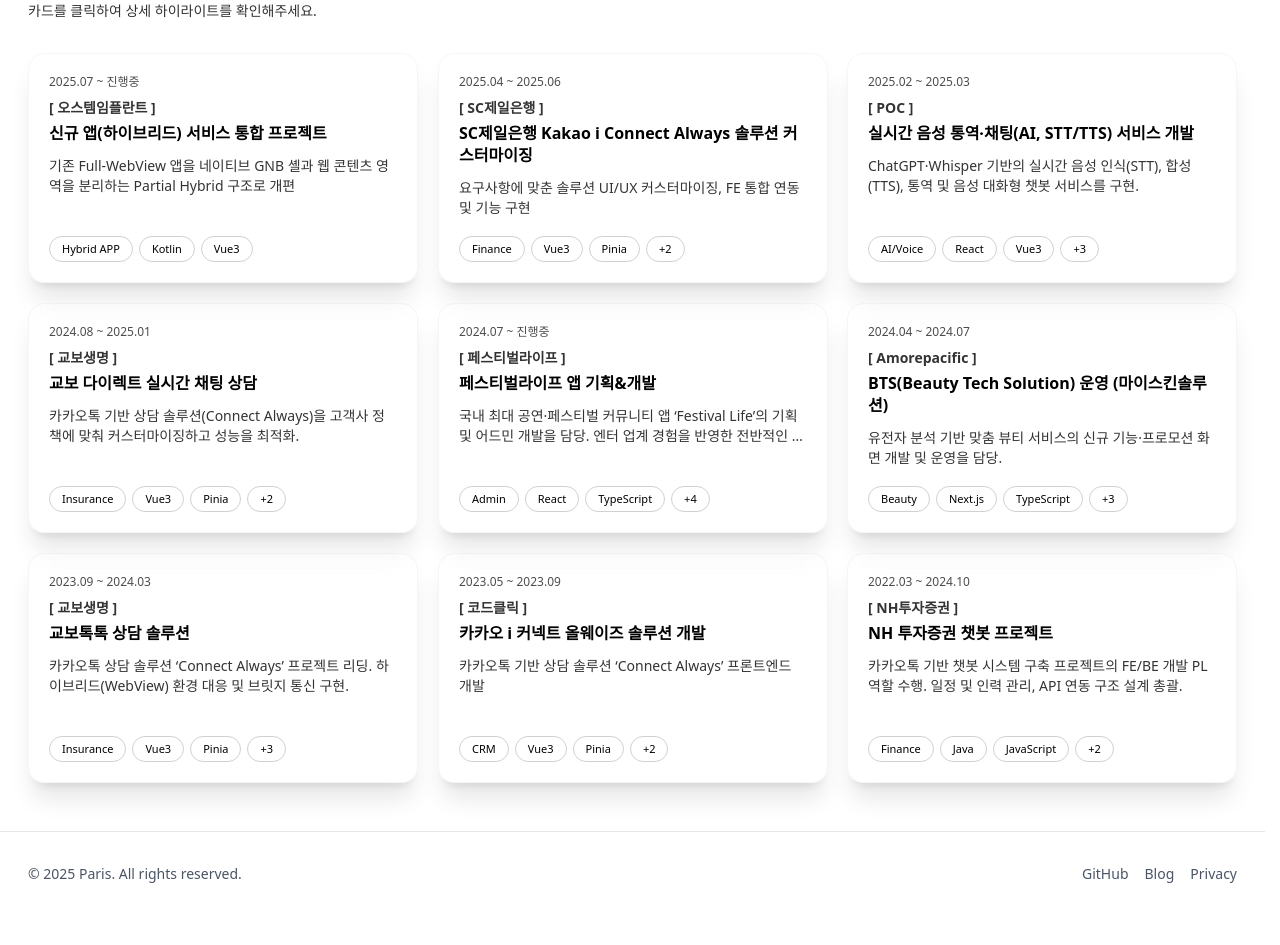
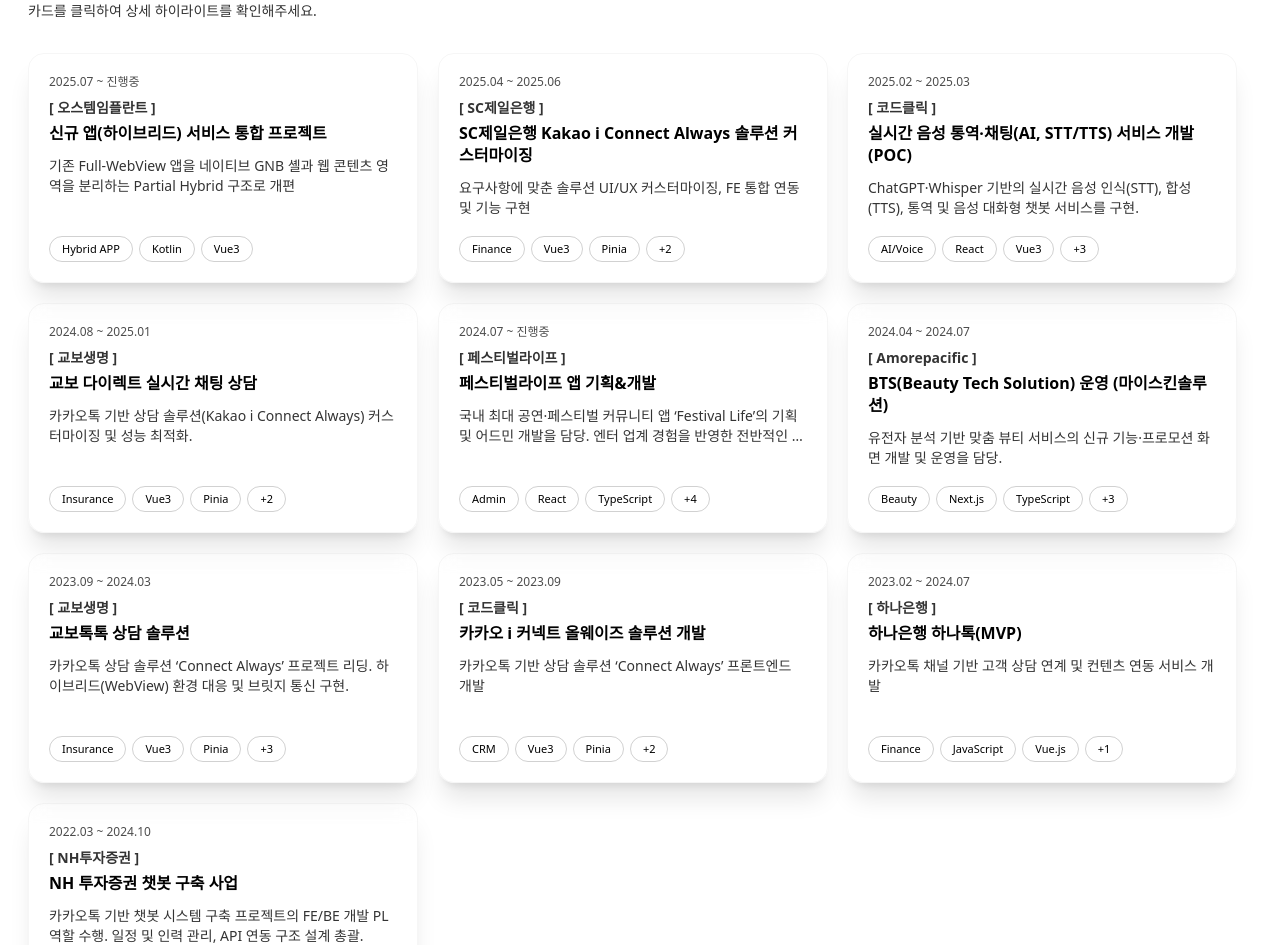
Before and after one commit to Hwangseok-Paris/paris_MK2, a Next.js app: page /projects in a window 1280 px wide. Shown: the part 168-1113 px from the top of the page. Before the commit the page ends 1084 px from the top, so only its background shows below. Built offline with nearby package versions, Linux system fonts and the light colour scheme; a web font is replaced by a local one.

Commit message:
251102: 프로젝트 내역 수정

```diff
--- a/src/constants/projects.ts
+++ b/src/constants/projects.ts
@@ -40,8 +40,8 @@
   },
   {
     id: "realtime-voice-translate",
-    title: "실시간 음성 통역·채팅(AI, STT/TTS) 서비스 개발",
-    company: "POC",
+    title: "실시간 음성 통역·채팅(AI, STT/TTS) 서비스 개발(POC)",
+    company: "코드클릭",
     period: "2025.02 ~ 2025.03",
     role: "FE/BE 개발",
     category: "AI/Voice",
@@ -62,12 +62,13 @@
     role: "프론트엔드 전담",
     category: "Insurance",
     stack: ["Vue3", "Pinia", "Tailwind", "Stomp.js", "Vite"],
-    summary:
-      "카카오톡 기반 상담 솔루션(Connect Always)을 고객사 정책에 맞춰 커스터마이징하고 성능을 최적화.",
+    summary: "카카오톡 기반 상담 솔루션(Kakao i Connect Always) 커스터마이징 및 성능 최적화.",
     highlights: [
       "상태관리(Pinia) 구조 개선 및 성능 최적화",
       "실시간 메시징 안정성 향상",
       "컴포넌트화로 재사용성 확보",
+      "Pinia를 활용한 효율적인 상태 관리 및 컴포넌트 간 데이터 공유 구조 설계",
+      "Tailwind CSS를 활용한 웹 디자인 구현 및 개발 속도 향상",
     ],
   },
   {
@@ -81,10 +82,10 @@
     summary:
       "국내 최대 공연·페스티벌 커뮤니티 앱 ‘Festival Life’의 기획 및 어드민 개발을 담당. 엔터 업계 경험을 반영한 전반적인 기획과 설계.",
     highlights: [
-      "React + TypeScript 기반 고성능 어드민 페이지 개발",
-      "AWS EC2/S3 + Docker로 안정적 배포 환경 구축",
-      "효율적인 운영을 위한 UX 설계",
-      "Tailwind로 일관된 디자인 시스템 구현",
+      "엔터테인먼트(공연, 페스티벌)업계 경력을 바탕으로 관계자, 관객의 입장을 모두 고려한 서비스 기획 참여",
+      "React, TypeScript, React-Query 등을 활용한 웹 어드민 개발",
+      "AWS EC2, S3 및 Docker를 활용하여 안정적인 개발 및 배포 환경 구축 및 클라우드 비용 최적화",
+      "Tailwind CSS를 활용한 웹 디자인 구현 및 개발 속도 향상",
     ],
   },
   {
@@ -98,7 +99,8 @@
     summary: "유전자 분석 기반 맞춤 뷰티 서비스의 신규 기능·프로모션 화면 개발 및 운영을 담당.",
     highlights: [
       "Next.js 기반 신규 기능·프로모션 화면 개발",
-      "운영 안정화 및 사용자 피드백 반영 UI 개선",
+      "신규 분석 API 연동 및 프로모션 화면 개발",
+      "사용자 피드백 기반 UI/UX 개선 및 안정적인 서비스 운영을 위한 버그 픽스",
       "Jira/Confluence 협업 프로세스 활용",
     ],
   },
@@ -114,9 +116,11 @@
       "카카오톡 상담 솔루션 ‘Connect Always’ 프로젝트 리딩. 하이브리드(WebView) 환경 대응 및 브릿지 통신 구현.",
     highlights: [
       "일정·리스크 관리 및 코드 리뷰 리딩",
-      "Pinia 상태관리 구조화 및 공통 컴포넌트화",
+      "Pinia를 활용한 상태 관리 최적화 및 공통 컴포넌트화로 코드 재사용성 향상",
       "WebView-React Native 브릿지 통신 구현",
       "웹 소켓(Stomp.js) 통신 이슈 처리",
+      "React Native 앱과 WebView 간 메시지 브릿지 통신 구현",
+      "PC 및 하이브리드 앱(WebView 기반) 환경에서 주요 화면 UI 및 사용자 인터랙션 개발",
     ],
   },
   {
@@ -130,9 +134,26 @@
     summary: "카카오톡 기반 상담 솔루션 ‘Connect Always’ 프론트엔드 개발",
     highlights: ["관리자 페이지 및 캘린더 기능 개발", "Pinia 상태관리 구조화 및 공통 컴포넌트화"],
   },
+
+  {
+    id: "hana-bank",
+    title: "하나은행 하나톡(MVP)",
+    company: "하나은행",
+    period: "2023.02 ~ 2024.07",
+    role: "프론트엔드 개발",
+    category: "Finance",
+    stack: ["JavaScript", "Vue.js", "Vuex", "Github"],
+    summary: "카카오톡 채널 기반 고객 상담 연계 및 컨텐츠 연동 서비스 개발",
+    highlights: [
+      "복잡한 컴포넌트 구조 리팩토링을 통한 가독성과 유지보수성 개선",
+      "무한 스크롤 구현 및 지도 API 연동 등 사용자 편의 기능 개발",
+      "티스토리, 카카오맵 API 연동 및 비동기 처리",
+      "보안 이슈(XSS 등) 대응 및 백엔드/디자인팀과 협업",
+    ],
+  },
   {
     id: "nh-investment",
-    title: "NH 투자증권 챗봇 프로젝트",
+    title: "NH 투자증권 챗봇 구축 사업",
     company: "NH투자증권",
     period: "2022.03 ~ 2024.10",
     role: "개발 PL",
@@ -145,6 +166,8 @@
       "레거시 API 연동 구조 설계 및 개발",
       "운영 프로세스 표준화 및 품질 관리",
       "FE/BE 통합 개발 프로세스, 일정 관리",
+      "Java(Spring Framework)를 활용한 실시간 채팅 상담 이력 서비스 개발",
+      "Kakao i Web Chatbot SDK를 활용한 챗봇 구현",
     ],
   },
 ];
```
